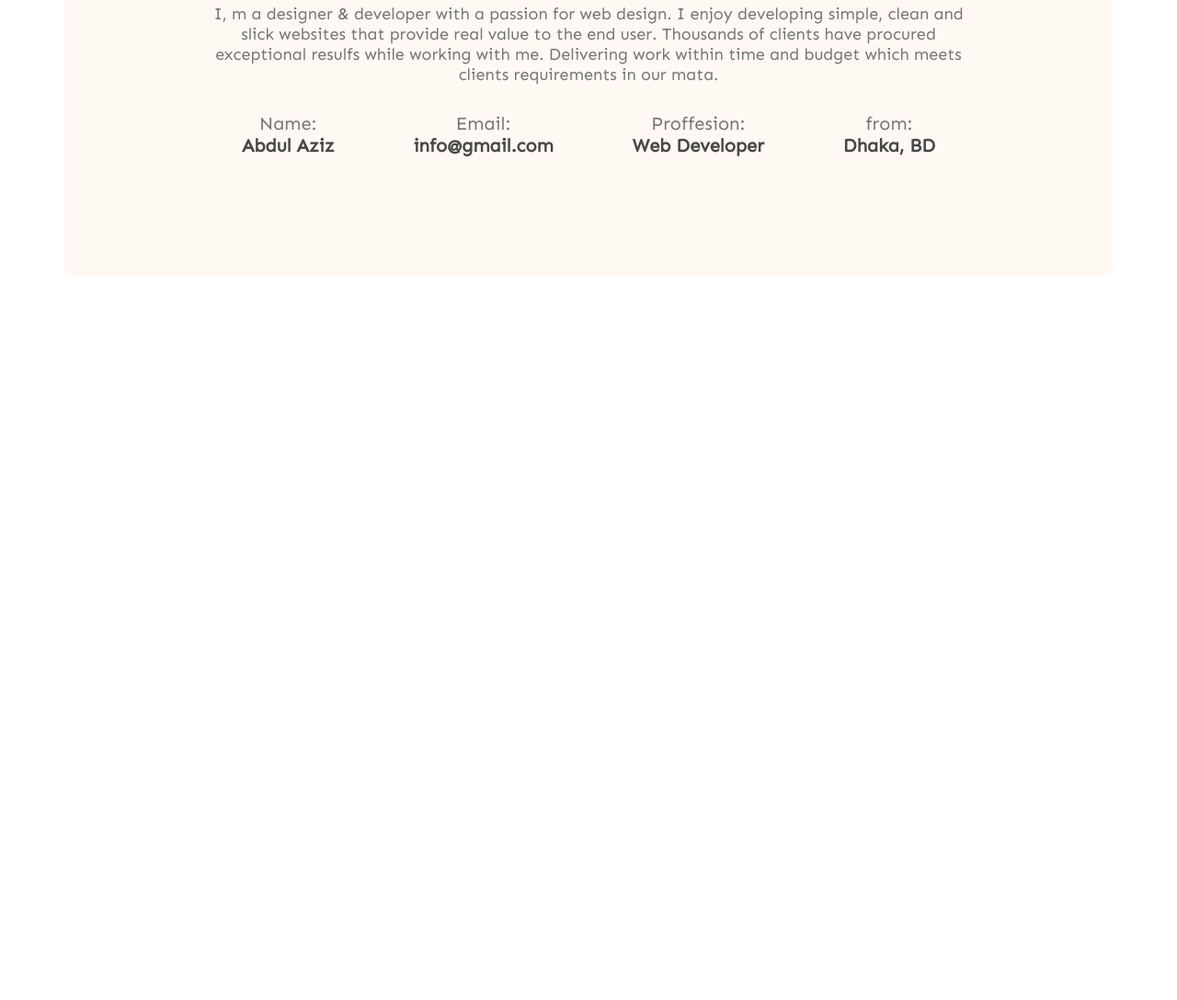
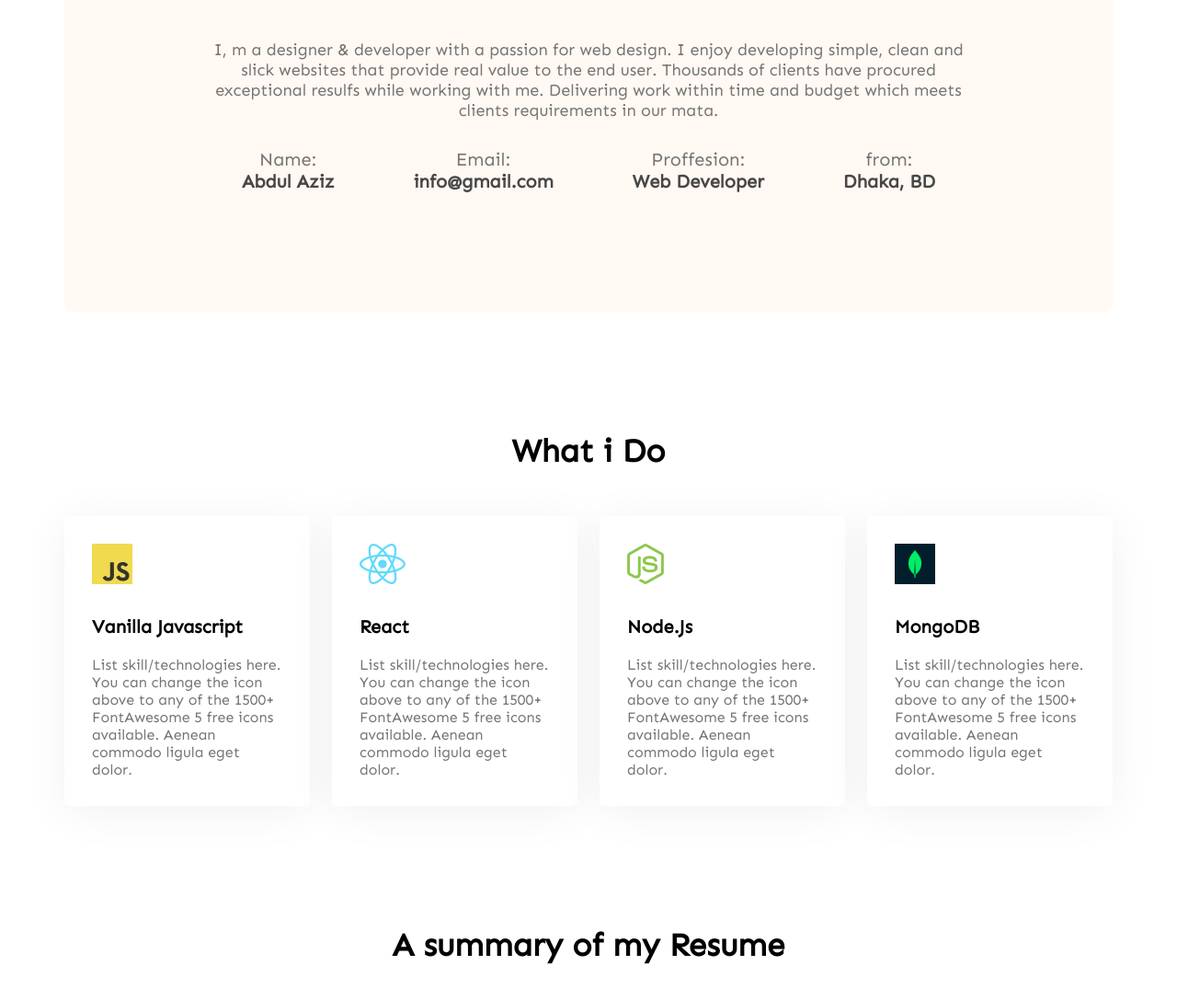
Before and after one commit to somratsam/developer-portfolio, a plain HTML site: page index.html in a window 1280 px wide. Shown: the part 1149-2236 px from the top of the page at 92% size. Before the commit the page ends 1449 px from the top, so only its background shows below. Drawn offline with Linux system fonts and the light colour scheme.

Commit message:
added skills content

```diff
--- a/index.html
+++ b/index.html
@@ -11,7 +11,7 @@
 <body>
     <header class="header">
 <nav>
-    <h2 class="nav-title">So<span class="text-primary">m</span>rat</h2>
+    <h2 class="nav-title">So<span class="text-primary">mr</span>at</h2>
     <ul>
         <li>portfolio</li>
         <li>blogs</li>
@@ -52,6 +52,37 @@
     </div>
 </div>
 </section>
+<!-- what i do  section -->
+<section class="what-i-do">
+    <h3 class="section-title">What i Do</h3>
+    <!-- .skills-container>.skill*4>img+p.skill-title+p.skill-discription>lorem15 -->
+    <div class="skills-container">
+        <div class="skill">
+            <img src="images/icons/js.png" alt="">
+            <p class="skill-title">Vanilla Javascript</p>
+            <p class="skill-discription">List skill/technologies here. You can change the icon above to any of the 1500+ FontAwesome 5 free icons available. Aenean commodo ligula eget dolor.</p>
+        </div>
+        <div class="skill">
+            <img src="images/icons/react.png" alt="">
+            <p class="skill-title">React</p>
+            <p class="skill-discription">List skill/technologies here. You can change the icon above to any of the 1500+ FontAwesome 5 free icons available. Aenean commodo ligula eget dolor.</p>
+        </div>
+        <div class="skill">
+            <img src="images/icons/nodejs.png" alt="">
+            <p class="skill-title">Node.Js</p>
+            <p class="skill-discription">List skill/technologies here. You can change the icon above to any of the 1500+ FontAwesome 5 free icons available. Aenean commodo ligula eget dolor.</p>
+        </div>
+        <div class="skill">
+            <img src="images/icons/mongo.png" alt="">
+            <p class="skill-title">MongoDB</p>
+            <p class="skill-discription">List skill/technologies here. You can change the icon above to any of the 1500+ FontAwesome 5 free icons available. Aenean commodo ligula eget dolor.</p>
+        </div>
+    </div>
+</section>
+    <!-- Resume Section -->
+    <section class="resume">
+<h3 class="section-title">A summary of my Resume</h3>
+    </section>
     </main>
     <footer>
 
--- a/styles/portfolio.css
+++ b/styles/portfolio.css
@@ -67,18 +67,23 @@ font-size: 85px;
         max-width: 1140px;
         margin: 0 auto;
     }
+    section{
+        margin-top: 130px;
+    }
     /* about section style */
     .about{
-margin-top: 130px;
+
 background: #FFF8F3;
 border-radius: 10px;
 padding: 130px 150px;
 text-align: center;
     }
     .section-title{
-
-margin-bottom: 30px;
-    }
+margin-bottom: 50px;
+text-align: center;
+font-weight: 700;
+font-size: 35px;
+}
     .section-discription{
         color: #757575;
         font-size: 18px;
@@ -97,3 +102,24 @@ margin-bottom: 30px;
         font-size: 20px;
         color: #474747;
     }
+    /* what i do section */
+    .skills-container{
+        display: flex;
+        gap: 24px;
+    }
+    .skill{
+        background: #FFFFFF;
+box-shadow: 0px 6px 50px rgba(0, 0, 0, 0.06);
+border-radius: 5px;
+padding: 30px;
+    }
+    .skill-title{
+        font-weight: 700;
+        font-size: 20px;
+        margin-top: 30px;
+        margin-bottom: 20px;
+    }
+    .skill-discription{
+        color: #757575;
+    }
+    /* Resume styles */
```
